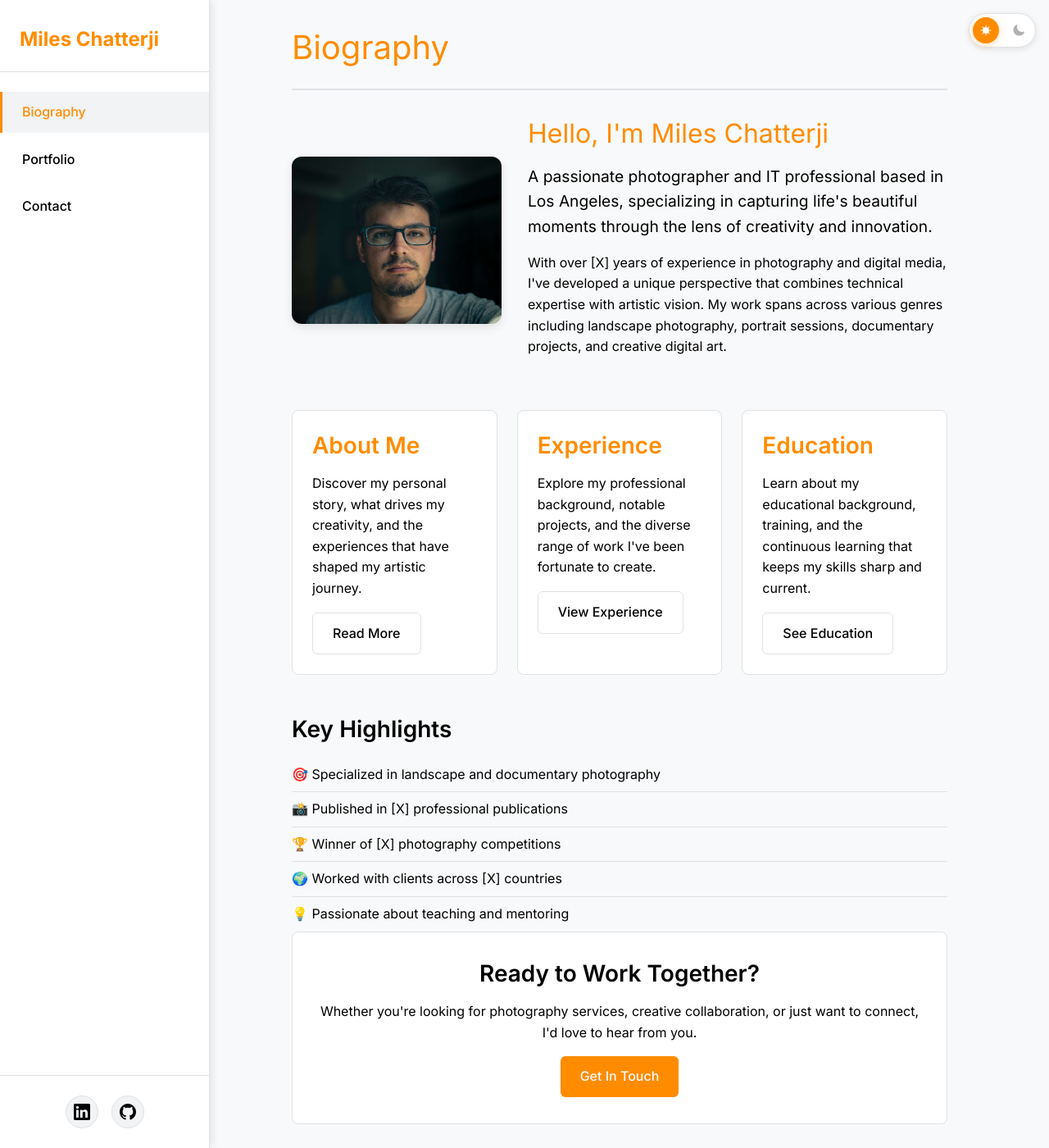
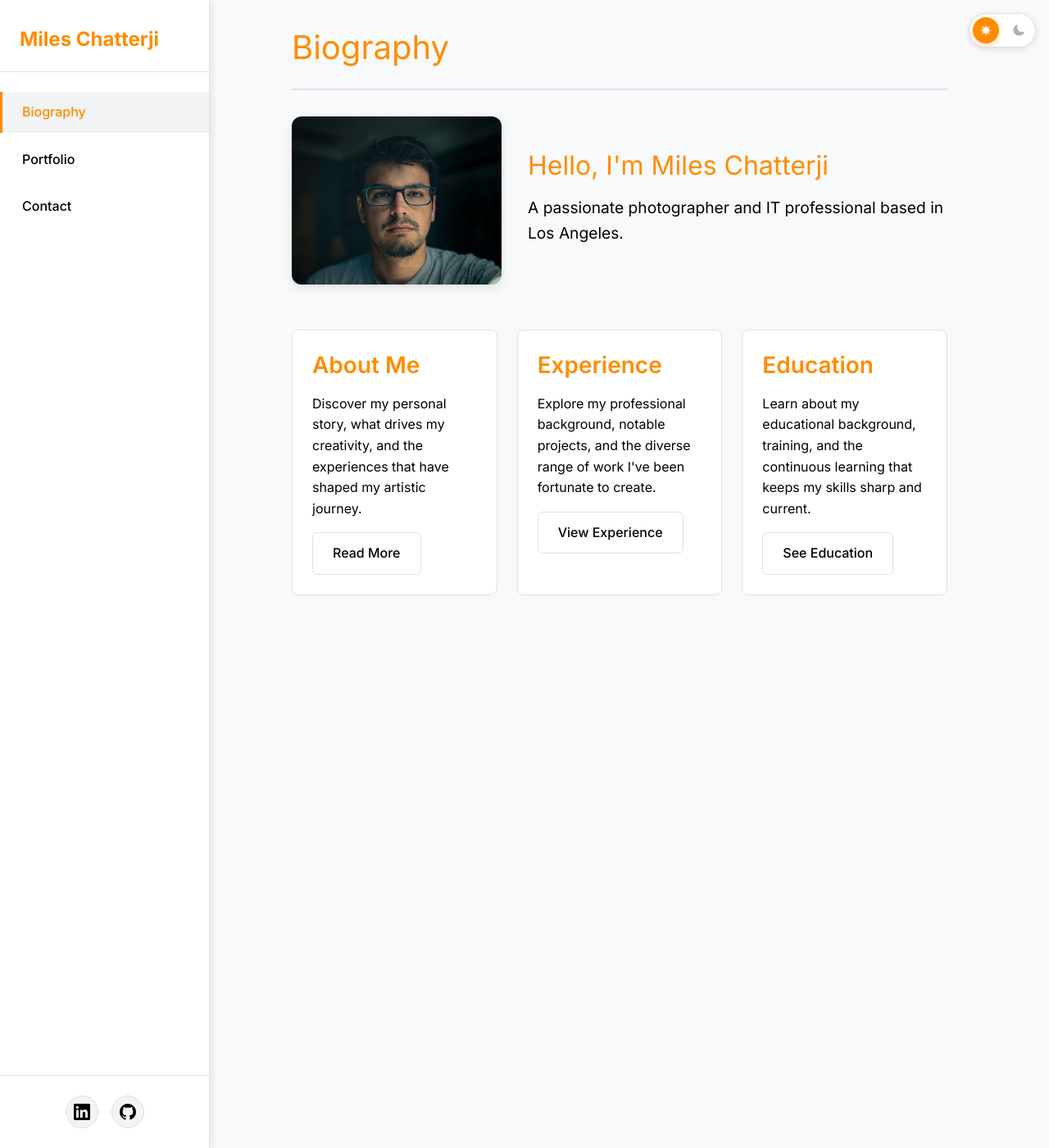
Before and after one commit to MilesChatterji/Prod-GHPages-mileschatterji.com, a Jekyll site: the page built from biography/index.html, in a window 1280 px wide and 1400 px high. Shown: the whole window at 82% size. Built offline with Jekyll 4.4.1, drawn with Linux system fonts in a browser that asks for light colours; some web fonts are replaced.

Commit message:
Editing the biography page

```diff
--- a/biography/index.html
+++ b/biography/index.html
@@ -11,8 +11,8 @@ subtitle:
         </div>
         <div class="biography-intro">
             <h2>Hello, I'm Miles Chatterji</h2>
-            <p class="lead">A passionate photographer and IT professional based in Los Angeles, specializing in capturing life's beautiful moments through the lens of creativity and innovation.</p>
-            <p>With over [X] years of experience in photography and digital media, I've developed a unique perspective that combines technical expertise with artistic vision. My work spans across various genres including landscape photography, portrait sessions, documentary projects, and creative digital art.</p>
+            <p class="lead">A passionate photographer and IT professional based in Los Angeles.</p>
+
         </div>
     </div>
 
@@ -36,7 +36,7 @@ subtitle:
         </div>
     </div>
 
-    <div class="biography-highlights">
+   <!-- <div class="biography-highlights">
         <h3>Key Highlights</h3>
         <ul class="highlights-list">
             <li>🎯 Specialized in landscape and documentary photography</li>
@@ -51,5 +51,5 @@ subtitle:
         <h3>Ready to Work Together?</h3>
         <p>Whether you're looking for photography services, creative collaboration, or just want to connect, I'd love to hear from you.</p>
         <a href="/contact/contact-form/" class="btn">Get In Touch</a>
-    </div>
+    </div>-->
 </div>
```
